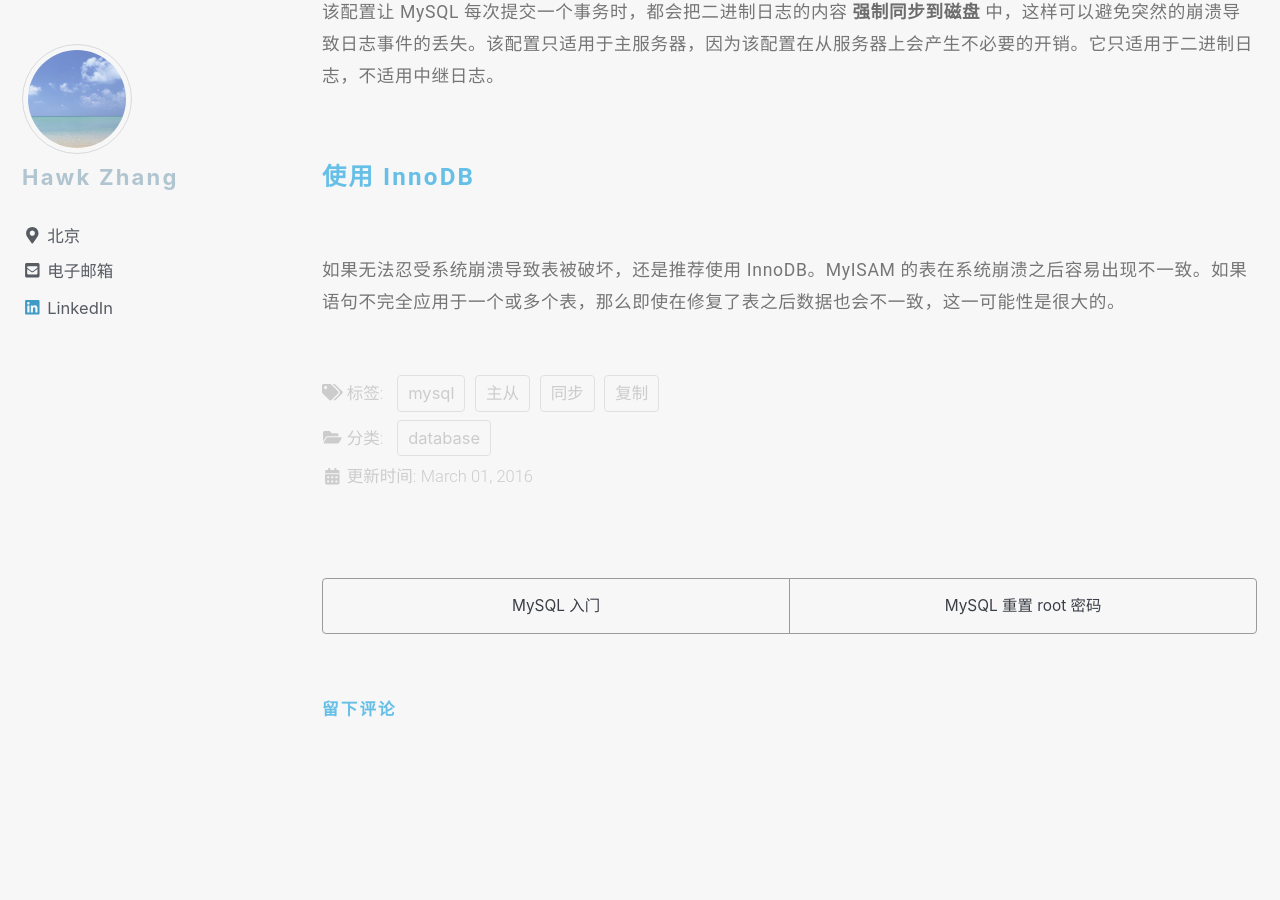
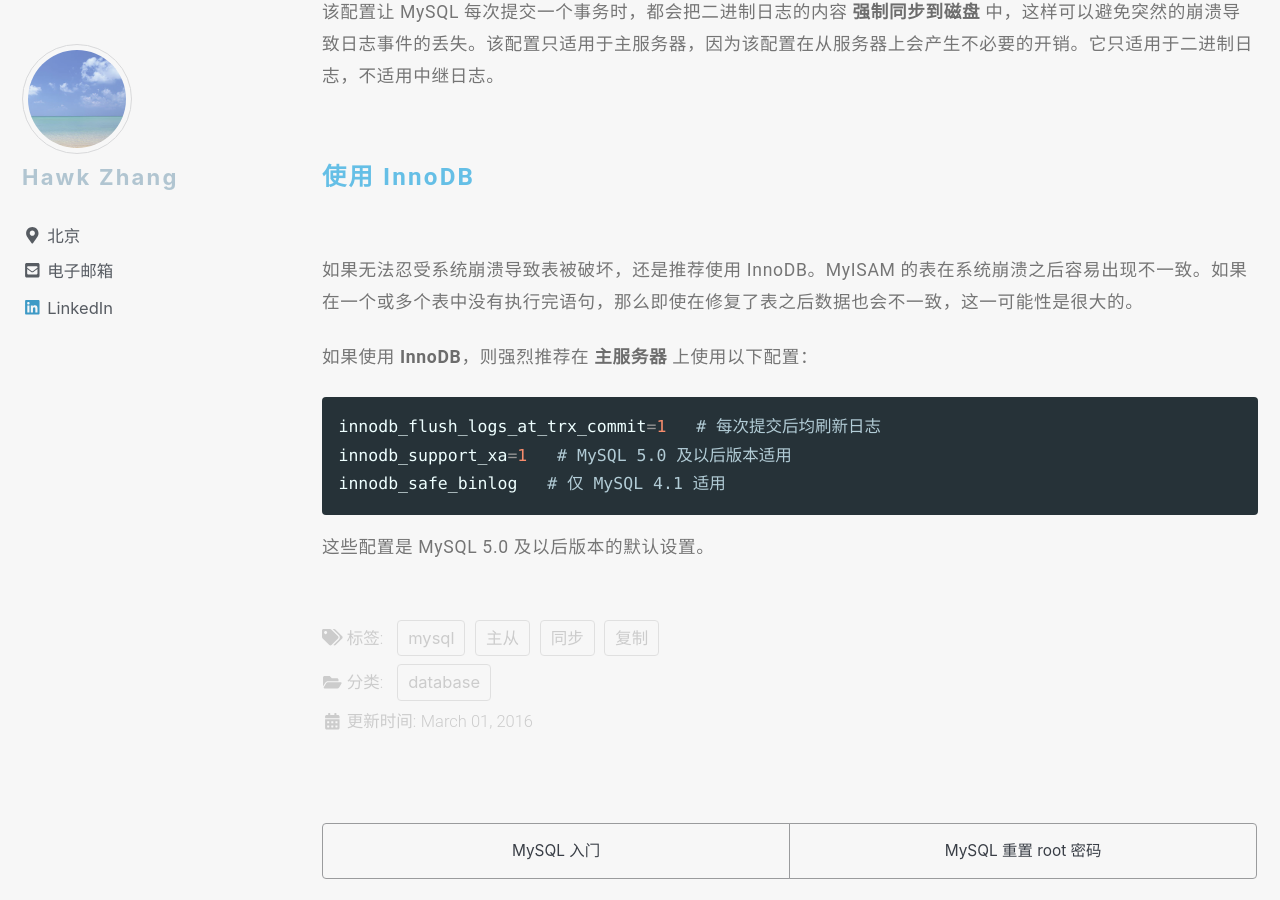
Before and after one commit to narru888/linotes_note, a Jekyll site: the page built from _posts/mysql/2016-03-01-master.slave.md, in a window 1280 px wide and 900 px high, scrolled down 15335 px. Built offline with Jekyll 4.4.1, drawn with Linux system fonts in a browser that asks for light colours; nearby versions of some CDN libraries; a script that is not in the unit is left out; comment, search, counter and statistics services are not loaded.

Commit message:
update on 2018-08-10 22:10:01 CST

````diff
--- a/_posts/mysql/2016-03-01-master.slave.md
+++ b/_posts/mysql/2016-03-01-master.slave.md
@@ -475,4 +475,14 @@ sync_binlog=1
 
 #### 使用 InnoDB
 
-如果无法忍受系统崩溃导致表被破坏，还是推荐使用 InnoDB。MyISAM 的表在系统崩溃之后容易出现不一致。如果语句不完全应用于一个或多个表，那么即使在修复了表之后数据也会不一致，这一可能性是很大的。
+如果无法忍受系统崩溃导致表被破坏，还是推荐使用 InnoDB。MyISAM 的表在系统崩溃之后容易出现不一致。如果在一个或多个表中没有执行完语句，那么即使在修复了表之后数据也会不一致，这一可能性是很大的。
+
+如果使用 **InnoDB**，则强烈推荐在 **主服务器** 上使用以下配置：
+
+```conf
+innodb_flush_logs_at_trx_commit=1   # 每次提交后均刷新日志
+innodb_support_xa=1   # MySQL 5.0 及以后版本适用
+innodb_safe_binlog   # 仅 MySQL 4.1 适用
+```
+
+这些配置是 MySQL 5.0 及以后版本的默认设置。
````
